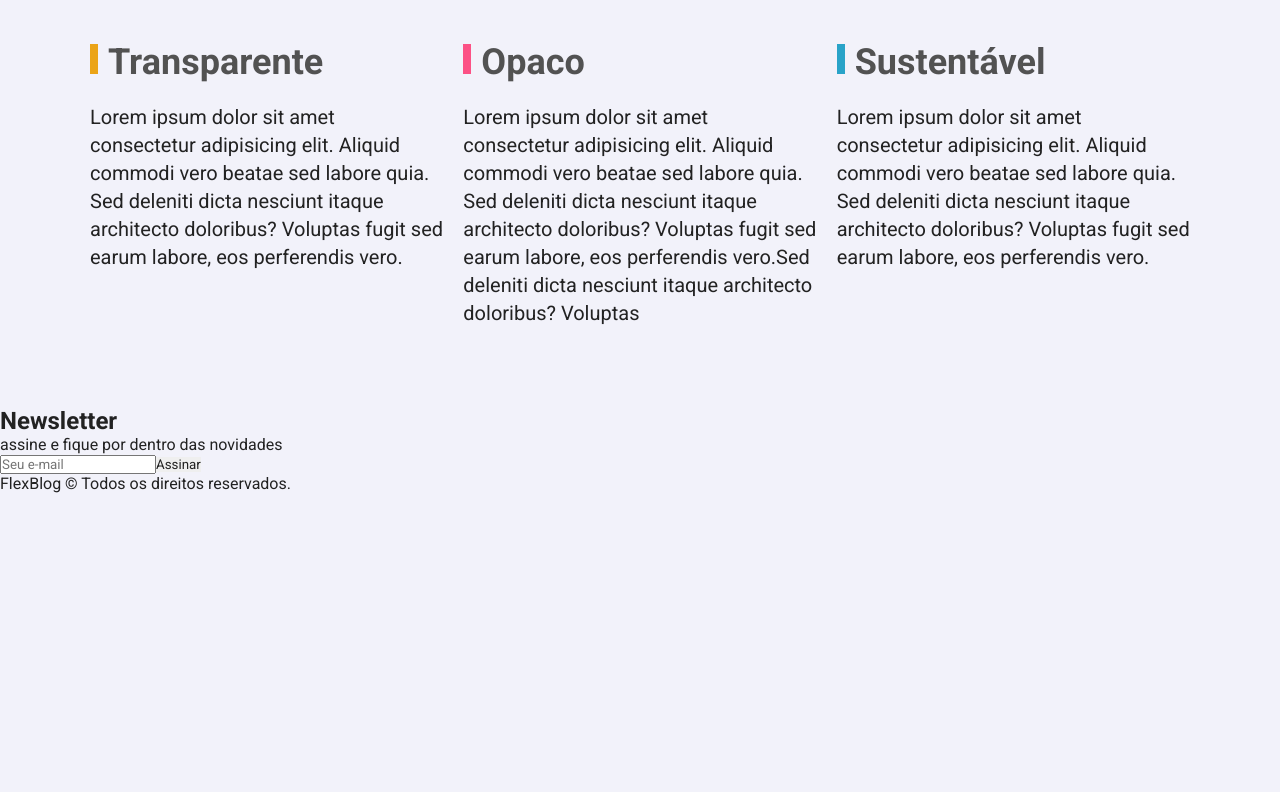
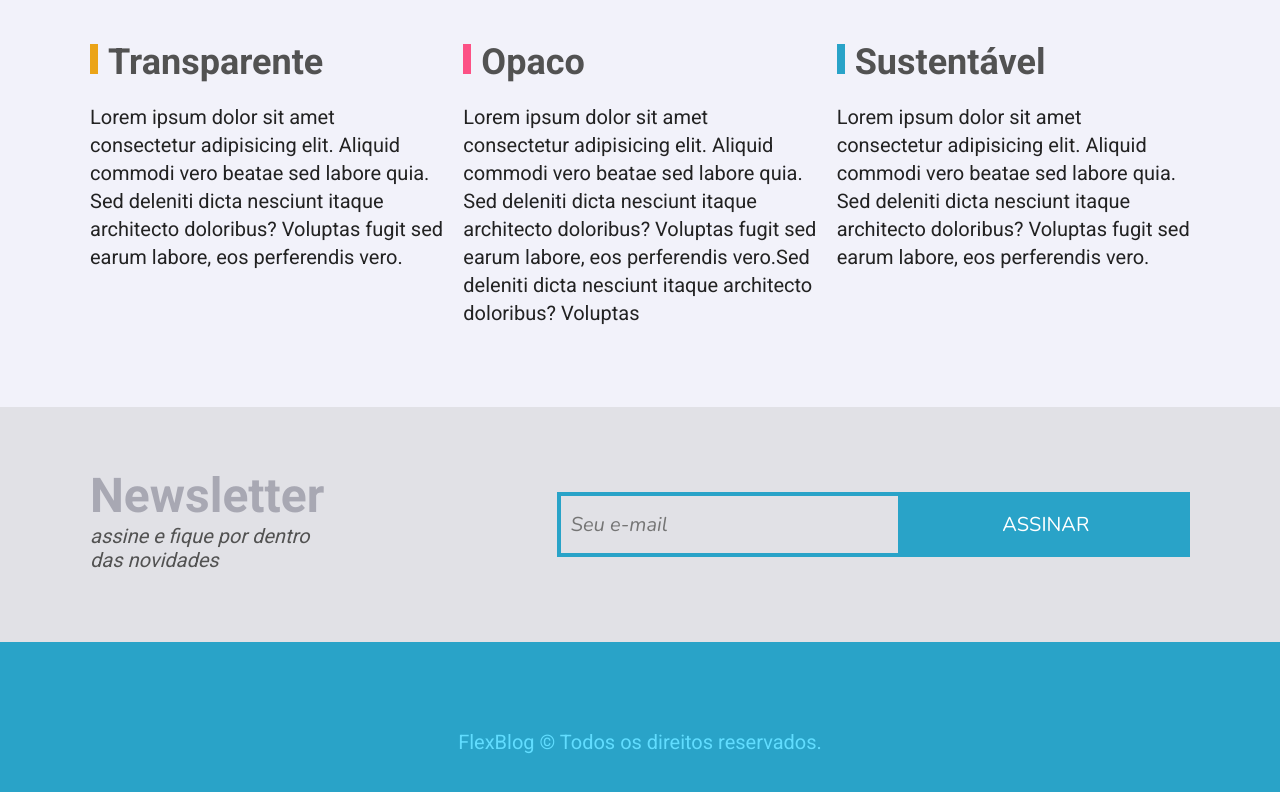
Before and after one commit to Jeffersoncharlles/flexblog, a React (Vite) app: page / in a window 1280 px wide. Shown: the part 2945-3737 px from the top of the page. Before the commit the page ends 3438 px from the top, so only its background shows below. Built offline with nearby package versions, Linux system fonts and the light colour scheme.

Commit message:
chore: concluid

```diff
--- a/src/components/Footer/styles.module.scss
+++ b/src/components/Footer/styles.module.scss
@@ -0,0 +1,15 @@
+.footer {
+    // max-width: 1120px;
+    margin: 0 auto;
+    height: 200px;
+    display: flex;
+    background: var(--cyan-700);
+    align-items: center;
+
+    p {
+        flex: 1;
+        text-align: center;
+        font-size: 1.25rem;
+        color: var(--cyan-500);
+    }
+}
--- a/src/components/ProductItem/index.tsx
+++ b/src/components/ProductItem/index.tsx
@@ -2,12 +2,11 @@ import styles from './styles.module.scss'
 import produto1 from '../../assets/produtos1.jpg';
 
 interface ProductProps {
-    color: string;
     img: string;
     name: string;
 }
 
-export const ProductItem = ({ color, img, name }: ProductProps) => {
+export const ProductItem = ({ img, name }: ProductProps) => {
 
     return (
         <div className={styles.produtosItem}>
--- a/src/pages/Newsletter/index.tsx
+++ b/src/pages/Newsletter/index.tsx
@@ -4,11 +4,11 @@ export const Newsletter = () => {
 
     return (
         <section className={styles.newsletter}>
-            <div className={styles.newsletterInfo}>
+            <div>
                 <h1>Newsletter</h1>
                 <p>assine e fique por dentro das novidades</p>
             </div>
-            <form className={styles.newsletterForm}>
+            <form>
                 <input type="text" placeholder='Seu e-mail' />
                 <button type='submit'>Assinar</button>
             </form>
--- a/src/pages/Newsletter/styles.module.scss
+++ b/src/pages/Newsletter/styles.module.scss
@@ -0,0 +1,73 @@
+.newsletter {
+    background: var(--gray-100);
+    padding: 60px calc((100% - 1120px)/ 2); //alinhas e pintar tudo
+    display: flex;
+    flex-wrap: wrap;
+
+    div {
+        flex: 1 1 260px;
+        margin: 0 10px;
+
+        h1 {
+            font-size: 3rem;
+            color: var(--gray-300);
+        }
+
+        p {
+            font-size: 1.25rem;
+            font-style: italic;
+            color: var(--gray-500);
+            max-width: 230px;
+            margin-bottom: 10px;
+        }
+    }
+
+    form {
+        flex: 2 1 260px; //dois to tamanho total
+        margin: 0 10px;
+        align-self: center; //so ele alinhado ao centro
+        display: flex;
+        flex-wrap: wrap;
+
+        input {
+            flex: 3 1 260px;
+            font-size: 1.25rem;
+            color: var(--gray-500);
+            font-style: italic;
+            font-family: 'Nunito', 'Roboto';
+            border: 4px solid var(--cyan-700);
+            padding: 15px 10px;
+            background: transparent;
+            margin: 0px;
+            border-radius: 0px;
+        }
+
+        button {
+            flex: 1 1 260px;
+            font-family: 'Nunito', 'Roboto';
+            font-size: 1.25rem;
+            text-transform: uppercase;
+            background: var(--cyan-700);
+            color: var(--white);
+            transition: filter 0.3s;
+            margin: 0px;
+            border: 0px;
+            padding: 15px 10px;
+
+
+            &:hover {
+                filter: brightness(0.9);
+            }
+        }
+    }
+}
+
+@media (max-width:600px) {
+    .newsletter {
+        form {
+            button {
+                font-size: 1.5rem;
+            }
+        }
+    }
+}
```
Also changed, not shown: src/components/PriceItem/index.tsx (added, +25 -0 lines), src/components/PriceItem/styles.module.scss (added, +85 -0 lines), src/components/ProductItem/styles.module.scss (+39 -0 lines), src/components/QualityItem/index.tsx (added, +16 -0 lines), src/components/QualityItem/styles.module.scss (added, +63 -0 lines).
